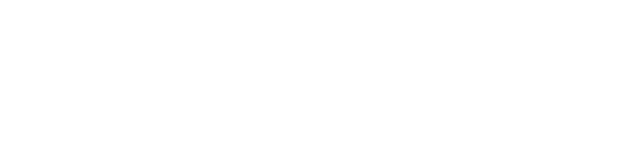
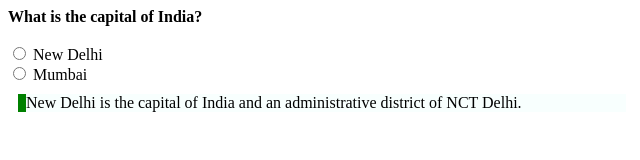
Before and after one commit to acciojob/trivia-Nawade-Ankitha, a website: page main.html in a window 1280 px wide. Shown: the whole page, without its empty margins (0-640 px from the left). Drawn offline with Linux system fonts and the light colour scheme.

Commit message:
created a submission

```diff
--- a/main.html
+++ b/main.html
@@ -7,6 +7,16 @@
 </head>
 
 <body>
+	<b>What is the capital of India?</b><br>
+     <br>
+	<input type="radio" >
+	<label>New Delhi</label><br>
+	<input type="radio" >
+	<label>Mumbai</label><br>
+
+	<blockquote cite="https://en.wikipedia.org/wiki/New_Delhi ">
+	New Delhi is the capital of India and an administrative district of NCT Delhi.
+	</blockquote>
 	<!-- the entire body must be written by student -->
     <script type="text/javascript" src="./script.js">
 </script>
--- a/styles.css
+++ b/styles.css
@@ -1,2 +1,10 @@
 
 /* Your CSS Code here. */
+blockquote{
+	max-width:600px;
+	margin:10px;
+	padding 15px;
+	border-left:8px solid green;
+	background-color:#f8fffe;
+	font-weight:"bold";
+}
```
